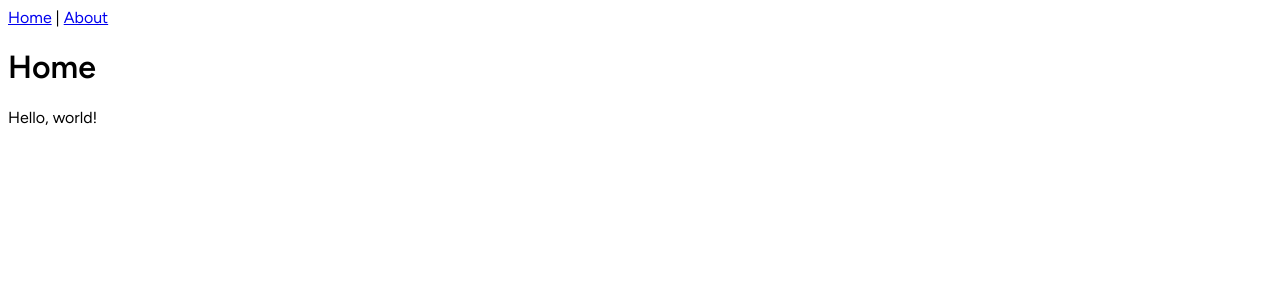
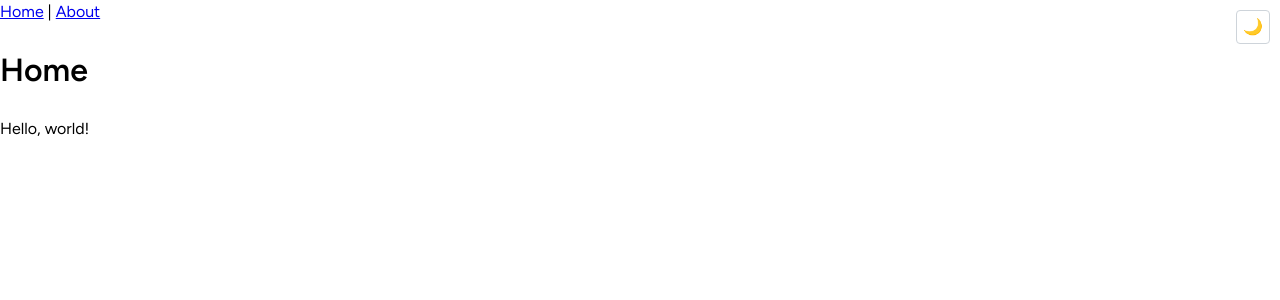
Before and after one commit to JonaCodes/personal-finance-agent, a React (Vite) app in the folder public/: page / in a window 1280 px wide. Shown: the top 300 px of the page. Built offline with nearby package versions, Linux system fonts and the light colour scheme.

Commit message:
installs and dark mode toggle

```diff
--- a/package.json
+++ b/package.json
@@ -14,6 +14,7 @@
   },
   "devDependencies": {
     "@eslint/js": "^9.15.0",
+    "concurrently": "^9.2.1",
     "globals": "^15.14.0",
     "tsx": "^4.19.2"
   }
--- a/public/index.html
+++ b/public/index.html
@@ -1,12 +1,18 @@
 <!DOCTYPE html>
 <html lang="en">
+
 <head>
   <meta charset="UTF-8" />
   <meta name="viewport" content="width=device-width, initial-scale=1.0" />
   <title>React & Node TS</title>
+  <script type="module">
+    import { ColorSchemeScript } from '@mantine/core';
+  </script>
 </head>
+
 <body>
   <div id="root"></div>
   <script type="module" src="/src/main.tsx"></script>
 </body>
+
 </html>
--- a/public/package.json
+++ b/public/package.json
@@ -12,6 +12,8 @@
   "dependencies": {
     "@fontsource/figtree": "^5.1.2",
     "@fontsource/poppins": "^5.1.1",
+    "@mantine/core": "^8.3.5",
+    "@mantine/hooks": "^8.3.5",
     "mobx": "^6.13.6",
     "mobx-react-lite": "^4.1.0",
     "react": "^19.0.0",
--- a/public/src/App.tsx
+++ b/public/src/App.tsx
@@ -1,10 +1,28 @@
 import { BrowserRouter as Router, Routes, Route, Link } from 'react-router-dom';
+import { ActionIcon, useComputedColorScheme, useMantineColorScheme } from '@mantine/core';
 import Home from './components/Home';
 import About from './components/About';
 
 function App() {
+  const { setColorScheme } = useMantineColorScheme();
+  const computedColorScheme = useComputedColorScheme('light');
+
+  const toggleColorScheme = () => {
+    setColorScheme(computedColorScheme === 'dark' ? 'light' : 'dark');
+  };
+
   return (
     <Router>
+      <div style={{ position: 'relative' }}>
+        <ActionIcon
+          onClick={toggleColorScheme}
+          variant="default"
+          size="lg"
+          aria-label="Toggle color scheme"
+          style={{ position: 'absolute', top: 10, right: 10 }}
+        >
+          {computedColorScheme === 'dark' ? '☀️' : '🌙'}
+        </ActionIcon>
         <nav>
           <Link to='/'>Home</Link> | <Link to='/about'>About</Link>
         </nav>
@@ -12,6 +30,7 @@ function App() {
           <Route path='/' element={<Home />} />
           <Route path='/about' element={<About />} />
         </Routes>
+      </div>
     </Router>
   );
 }
--- a/public/src/main.tsx
+++ b/public/src/main.tsx
@@ -1,6 +1,8 @@
 import { StrictMode } from 'react';
 import { createRoot } from 'react-dom/client';
+import { MantineProvider } from '@mantine/core';
 
+import '@mantine/core/styles.css';
 import '@fontsource/figtree/400.css';
 import '@fontsource/figtree/600.css';
 import '@fontsource/poppins/400.css';
@@ -11,6 +13,8 @@ import App from './App.tsx';
 
 createRoot(document.getElementById('root')!).render(
   <StrictMode>
-    <App />
+    <MantineProvider defaultColorScheme="auto">
+      <App />
+    </MantineProvider>
   </StrictMode>
 );
```
Also changed, not shown: 1 other file (tests, documents, lock files or other folders). Lines whose indentation alone changed are shown as unchanged.
